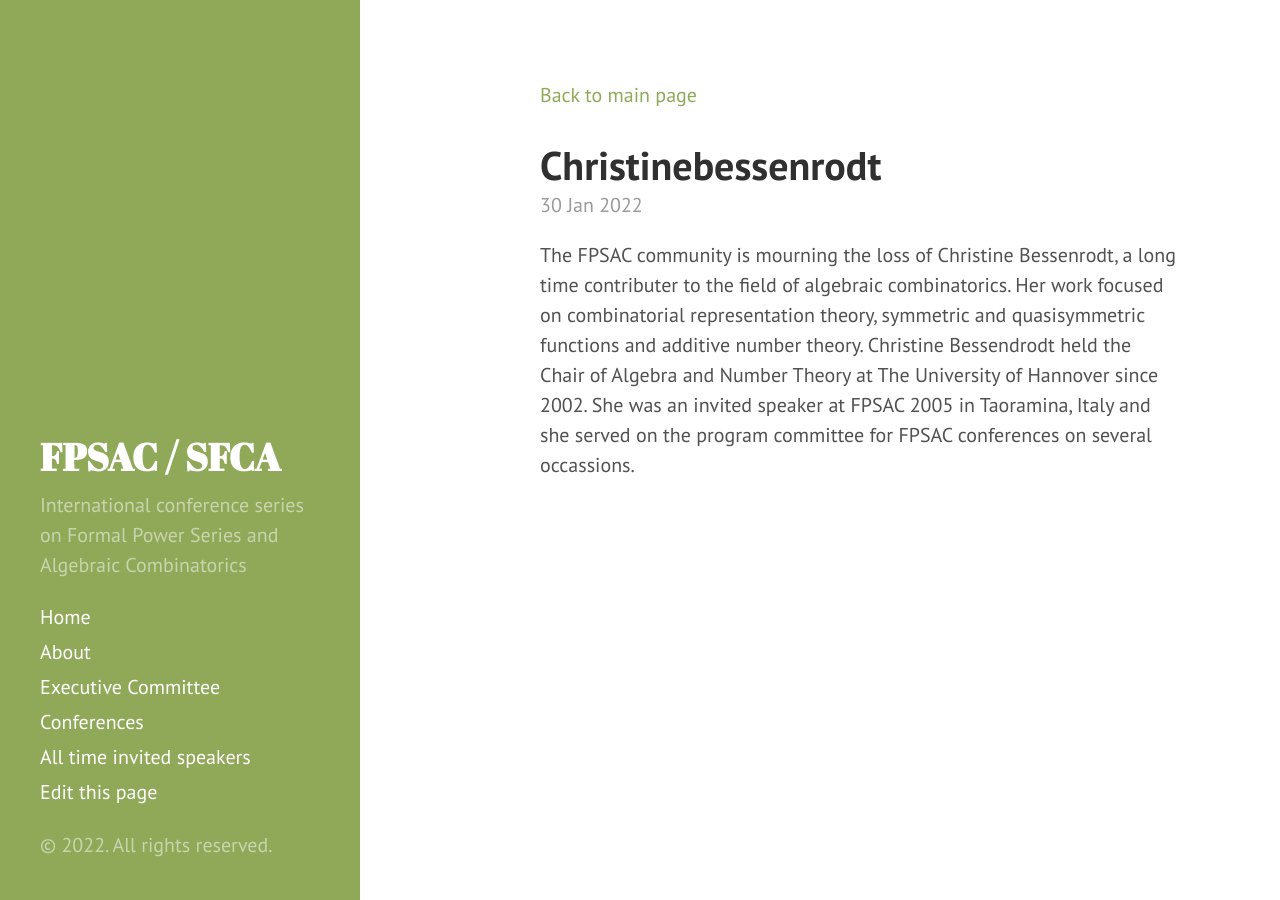
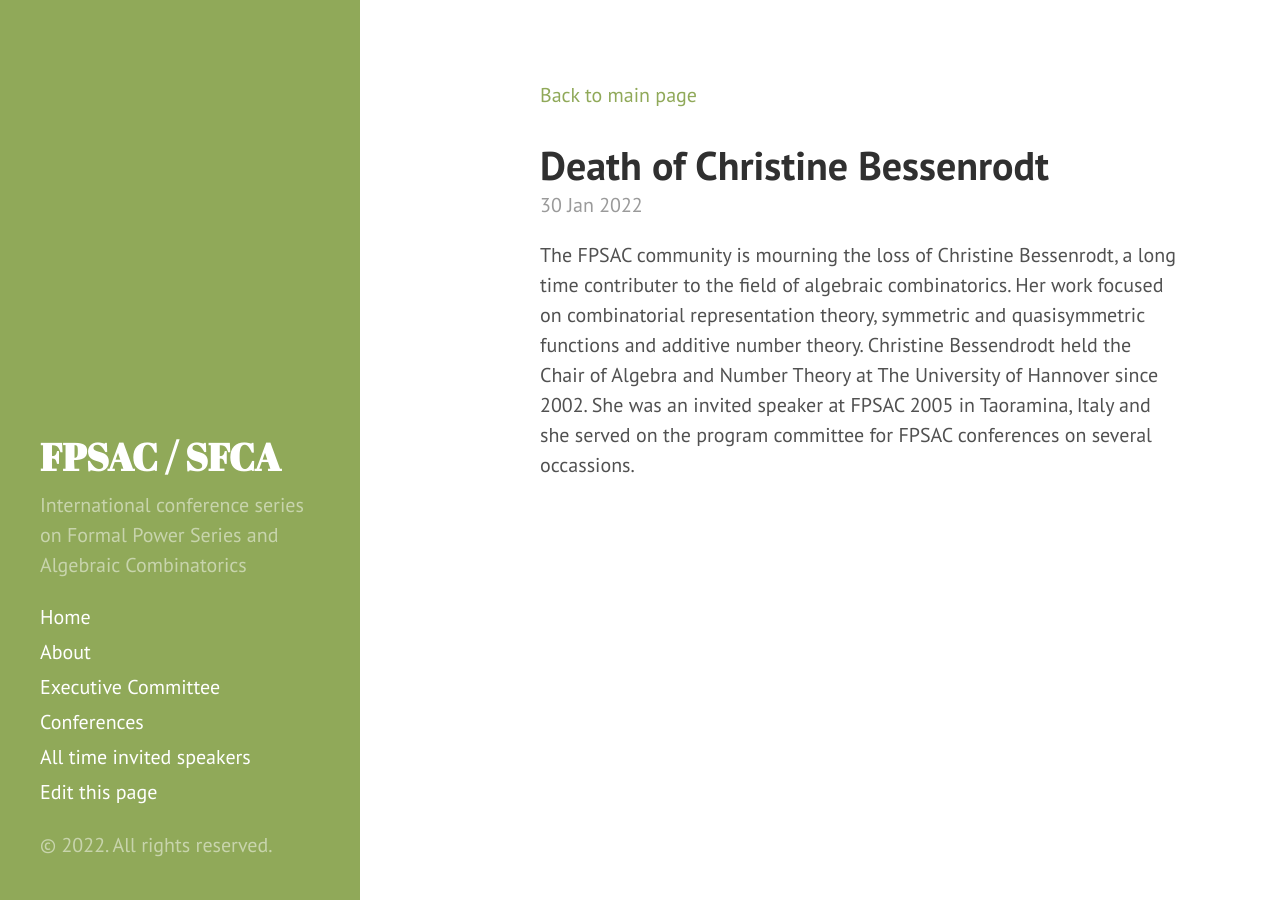
Before and after one commit to FPSAC/FPSAC.github.io, a Jekyll site: the page built from _posts/2022-01-30-christinebessenrodt.md, in a window 1280 px wide. Built offline with Jekyll 4.4.1, drawn with Linux system fonts in a browser that asks for light colours; our own code applies the rules of GitHub Pages for plain Markdown files.

Commit message:
Update 2022-01-30-christinebessenrodt.md

```diff
--- a/_posts/2022-01-30-christinebessenrodt.md
+++ b/_posts/2022-01-30-christinebessenrodt.md
@@ -1,3 +1,8 @@
+---
+layout: post
+title: Death of Christine Bessenrodt
+---
+
 The FPSAC community is mourning the loss of Christine Bessenrodt, a long time contributer to the field of algebraic
 combinatorics.  Her work focused on combinatorial representation theory, symmetric and quasisymmetric functions
 and additive number theory.
```
